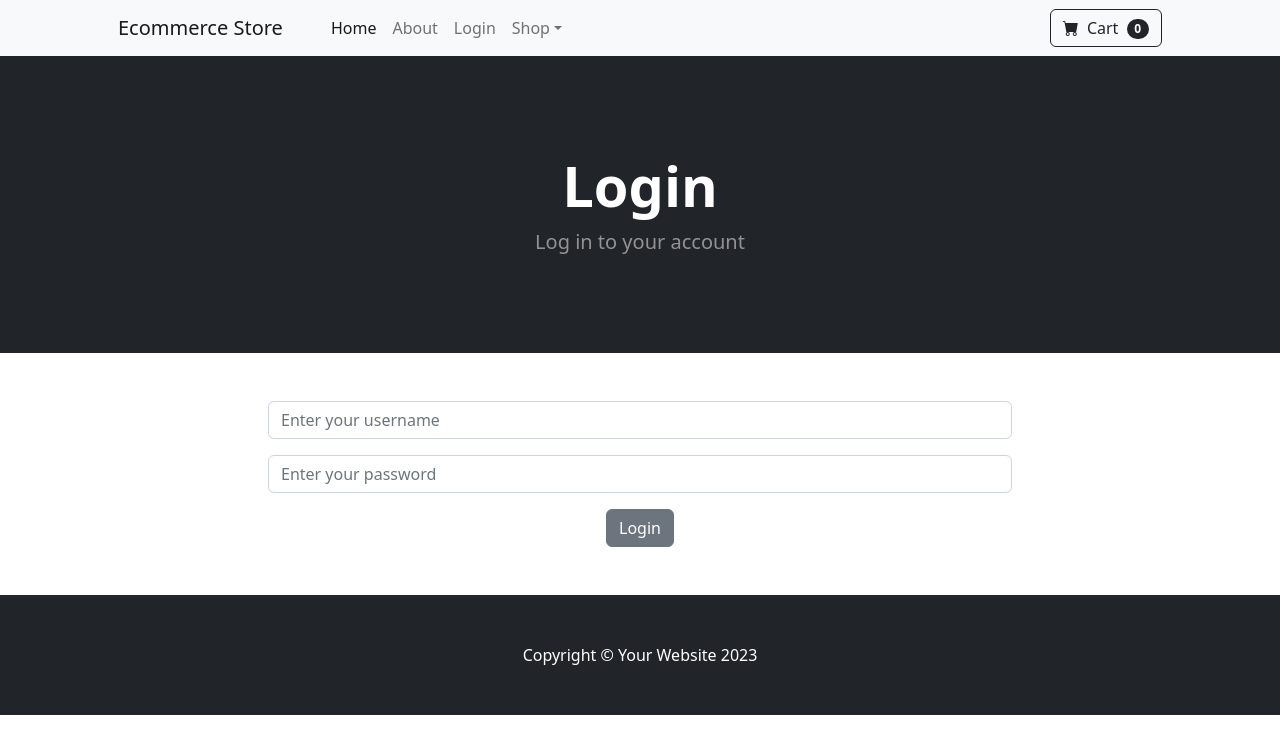
After one commit to SinghVikram97/django-ecommerce, a Django app: page /login/ in a window 1280 px wide. The commit adds this page. Shown: the top 754 px of the page. Run offline with Django 4.2, Linux system fonts and the light colour scheme; some libraries are stand-ins or nearby versions.

Commit message:
implemented login and logout

```diff
--- a/store/templates/base.html
+++ b/store/templates/base.html
@@ -17,6 +17,15 @@
 <body>
     {% include 'navbar.html' %}
 
+    {% if messages %}
+        {% for message in messages %}
+            <div class="alert alert-warning alert-dismissible fade show" role="alert">
+              {{ message }}
+              <button type="button" class="btn-close" data-bs-dismiss="alert" aria-label="Close"></button>
+            </div>
+        {% endfor %}
+    {% endif %}
+
     {% block content %}
     {% endblock %}
 
--- a/store/templates/home.html
+++ b/store/templates/home.html
@@ -6,7 +6,7 @@
     <div class="container px-4 px-lg-5 my-5">
         <div class="text-center text-white">
             <h1 class="display-4 fw-bolder">Shop in style</h1>
-            <p class="lead fw-normal text-white-50 mb-0">With this shop hompeage template</p>
+            <p class="lead fw-normal text-white-50 mb-0">We Believe Big Change Starts Small.</p>
         </div>
     </div>
 </header>
--- /dev/null
+++ b/store/templates/login.html
@@ -0,0 +1,34 @@
+{% extends 'base.html' %}
+
+{% block content %}
+    <header class="bg-dark py-5">
+        <div class="container px-4 px-lg-5 my-5">
+            <div class="text-center text-white">
+                <h1 class="display-4 fw-bolder">Login</h1>
+                <p class="lead fw-normal text-white-50 mb-0">Log in to your account</p>
+            </div>
+        </div>
+    </header>
+    <div class="container">
+        <div class="row">
+            <center>
+                <div class="col-8">
+                    <br>
+                    <br>
+                    <form method="POST" action="{% url 'login' %}">
+                        {% csrf_token %}
+                      <div class="mb-3">
+                        <input type="text" class="form-control" name="username" placeholder="Enter your username">
+                      </div>
+                      <div class="mb-3">
+                        <input type="password" class="form-control" name="password" placeholder="Enter your password">
+                      </div>
+                      <button type="submit" class="btn btn-secondary">Login</button>
+                    </form>
+                    <br>
+                    <br>
+                </div>
+            </center>
+        </div>
+    </div>
+{% endblock %}
--- a/store/templates/navbar.html
+++ b/store/templates/navbar.html
@@ -8,6 +8,11 @@
             <ul class="navbar-nav me-auto mb-2 mb-lg-0 ms-lg-4">
                 <li class="nav-item"><a class="nav-link active" aria-current="page" href="{% url 'home' %}">Home</a></li>
                 <li class="nav-item"><a class="nav-link" href="{% url 'about' %}">About</a></li>
+                {% if user.is_authenticated %}
+                    <li class="nav-item"><a class="nav-link" href="{% url 'logout' %}">Logout</a></li>
+                {% else %}
+                    <li class="nav-item"><a class="nav-link" href="{% url 'login' %}">Login</a></li>
+                {% endif %}
                 <li class="nav-item dropdown">
                     <a class="nav-link dropdown-toggle" id="navbarDropdown" href="#" role="button"
                        data-bs-toggle="dropdown" aria-expanded="false">Shop</a>
--- a/store/urls.py
+++ b/store/urls.py
@@ -4,4 +4,6 @@ from . import views
 urlpatterns = [
     path('', views.home, name='home'),
     path('about/', views.about, name='about'),
+    path('login/', views.login_user, name='login'),
+    path('logout/', views.logout_user, name='logout'),
 ]
--- a/store/views.py
+++ b/store/views.py
@@ -1,5 +1,7 @@
-from django.shortcuts import render
+from django.shortcuts import render, redirect
 from .models import Product
+from django.contrib.auth import authenticate, login, logout
+from django.contrib import messages
 
 
 def home(request):
@@ -9,3 +11,25 @@ def home(request):
 
 def about(request):
     return render(request, 'about.html', {})
+
+
+def login_user(request):
+    if request.method == 'POST':
+        username = request.POST['username']
+        password = request.POST['password']
+        user = authenticate(request, username=username, password=password)
+        if user is not None:
+            login(request, user)
+            messages.success(request, 'You are now logged in')
+            return redirect('home')
+        else:
+            messages.error(request, 'Invalid username or password')
+            return redirect('login')
+    else:
+        return render(request, 'login.html', {})
+
+
+def logout_user(request):
+    logout(request)
+    messages.success(request, 'You have been logged out.')
+    return redirect('home')
```
Also changed, not shown: db.sqlite3.
